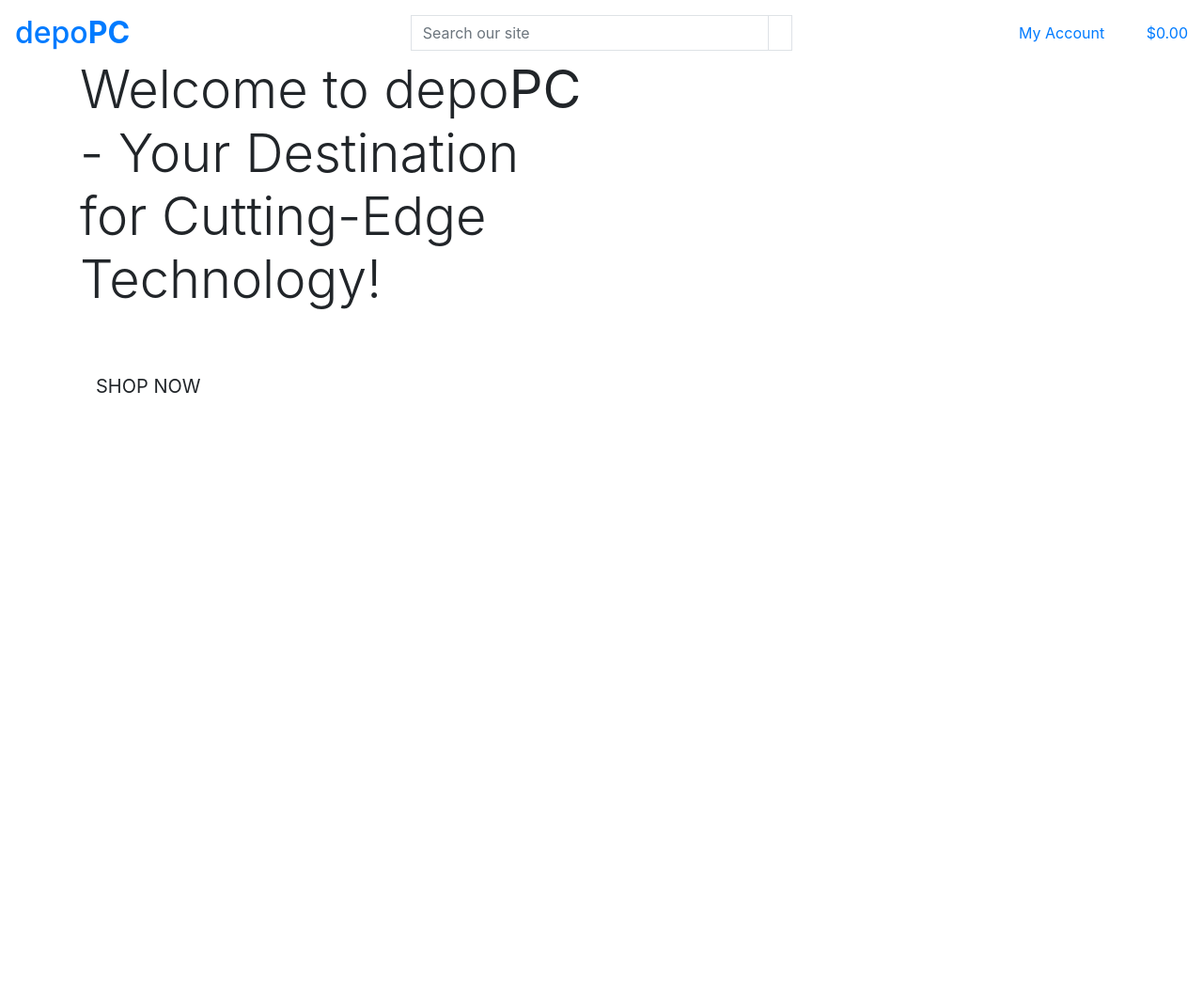
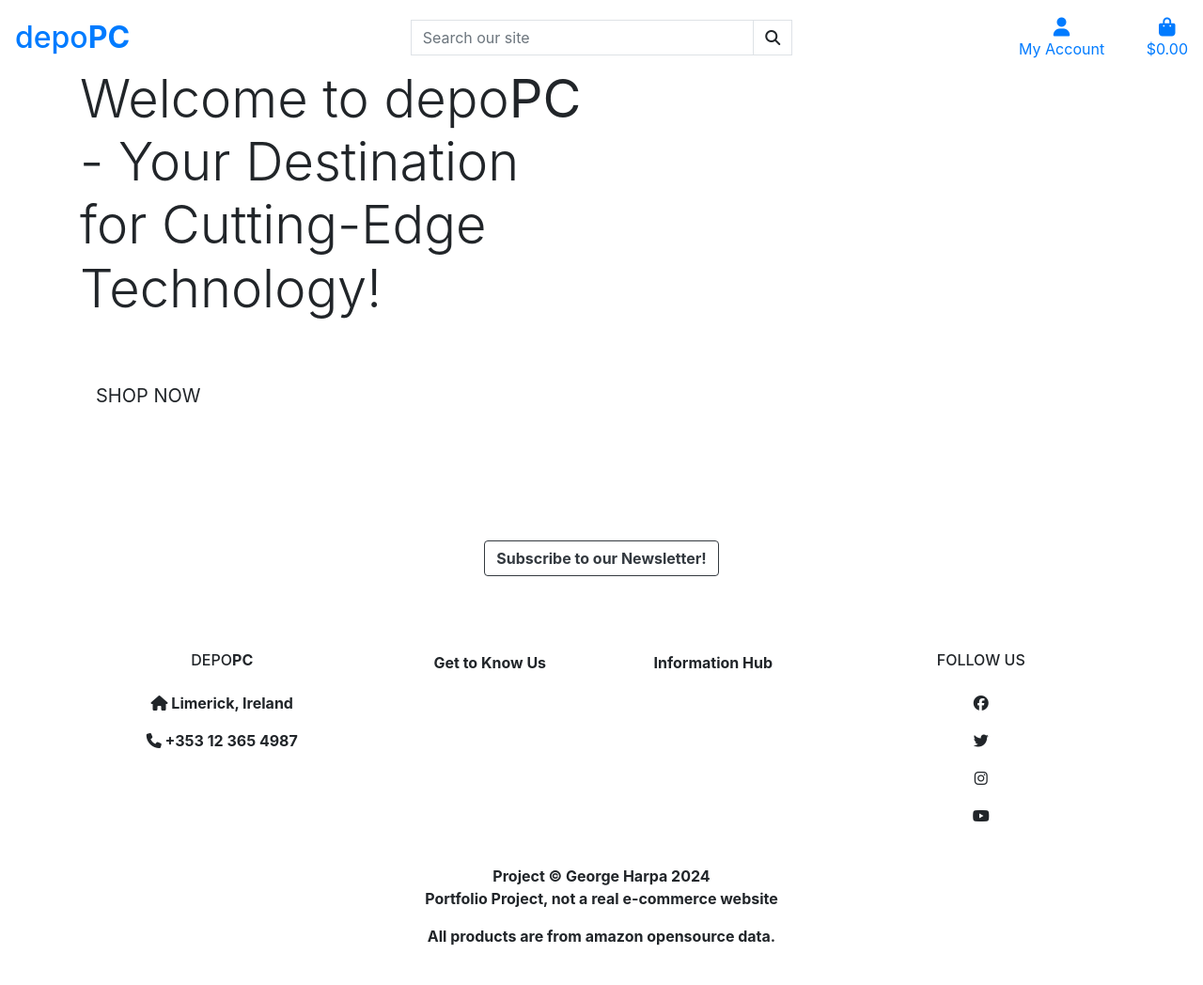
Before and after one commit to GeorgeH23/depo-pc, a Django app: page / in a window 1280 px wide. Shown: the whole page at 94% size. Before the commit the page ends 418 px from the top, so only its background shows below. Run offline with Django 3.2, Linux system fonts and the light colour scheme; some libraries are stand-ins or nearby versions.

Commit message:
feat: Add footer section #7

```diff
--- a/templates/base.html
+++ b/templates/base.html
@@ -22,12 +22,16 @@
     {% block corecss %}
         <link rel="stylesheet" href="https://cdn.jsdelivr.net/npm/bootstrap@4.6.2/dist/css/bootstrap.min.css"
             integrity="sha384-xOolHFLEh07PJGoPkLv1IbcEPTNtaed2xpHsD9ESMhqIYd0nLMwNLD69Npy4HI+N" crossorigin="anonymous">
+        <link rel="stylesheet" href="https://fonts.googleapis.com/css?family=Lato&display=swap">
+        <link rel="stylesheet" href="{% static 'css\base.css' %}" >
     {% endblock %}
 
     {% block extra_css %}
     {% endblock %}
 
     {% block corejs %}
+        <script src="https://kit.fontawesome.com/6fbe53beed.js" crossorigin="anonymous"></script>
+        <script src="https://example.com/fontawesome/v5.15.4/js/all.js" data-auto-a11y="true" ></script>
         <script src="https://cdn.jsdelivr.net/npm/jquery@3.5.1/dist/jquery.min.js"
             integrity="sha256-9/aliU8dGd2tb6OSsuzixeV4y/faTqgFtohetphbbj0=" crossorigin="anonymous">
         </script>
@@ -116,6 +120,81 @@
     {% block content %}
     {% endblock %}
 
+    <footer class="text-center font-weight-bold">
+        <section class="d-flex justify-content-center p-4 mt-5 border-bottom-rainbow">
+            <h2 class="me-5">
+                <a class="btn btn-outline-dark font-weight-bold" href="">Subscribe to our
+                    Newsletter!</a>
+            </h2>
+        </section>
+        <!-- Footer content -->
+        <section class="">
+            <div class="container text-center text-md-start mt-5">
+                <div class="row mt-3">
+                    <div class="col-md-3 col-lg-4 col-xl-3 mx-auto mb-4">
+                        <h6 class="text-uppercase fw-bold mb-4">
+                            depo<strong>PC</strong>
+                        </h6>
+                        <p>
+                            <i class="fas fa-home me-3"></i> Limerick, Ireland
+                        </p>
+                        <p>
+                            <i class="fas fa-phone me-3"></i> +353 12 365 4987
+                        </p>
+                    </div>
+                    <div class="col-md-2 col-lg-2 col-xl-2 mx-auto mb-4">
+                        Get to Know Us
+                    </div>
+                    <div class="col-md-3 col-lg-2 col-xl-2 mx-auto mb-4">
+                        Information Hub
+                    </div>
+                    <div class="col-md-4 col-lg-3 col-xl-3 mx-auto mb-md-0 mb-4">
+                        <!-- Social Links -->
+                        <h6 class="text-uppercase fw-bold mb-4">Follow Us</h6>
+                        <p>
+                            <a href="https://facebook.com" target="_blank"
+                                rel="noopener" class="me-4 text-reset"
+                                aria-label="Facebook page (opens in a new tab)">
+                                <i class="fab fa-facebook"></i>
+                            </a>
+                        </p>
+                        <p>
+                            <a href="https://twitter.com" target="_blank"
+                                rel="noopener" class="me-4 text-reset"
+                                aria-label="Twitter page (opens in a new tab)">
+                                <i class="fab fa-twitter"></i>
+                            </a>
+                        </p>
+                        <p>
+                            <a href="https://instagram.com" target="_blank"
+                                rel="noopener" class="me-4 text-reset"
+                                aria-label="Instagram page (opens in a new tab)">
+                                <i class="fab fa-instagram"></i>
+                            </a>
+                        </p>
+                        <p>
+                            <a href="https://youtube.com" target="_blank"
+                                rel="noopener" class="me-4 text-reset"
+                                aria-label="YouTube page (opens in a new tab)">
+                                <i class="fab fa-youtube"></i>
+                            </a>
+                        </p>
+                    </div>
+                </div>
+            </div>
+        </section>
+
+        <!-- Copyright -->
+        <div class="text-center p-4">
+            Project &copy; George Harpa 2024 <a href=""
+                class="me-4 text-reset" target="_blank" aria-label="GitHub">
+                <i class="fab-brands fa-github"></i>
+            </a>
+            <p>Portfolio Project, not a real e-commerce website</p>
+            <p>All products are from amazon opensource data.</p>
+        </div>
+    </footer>
+
     {% block postloadjs %}
     {% endblock %}
 
```
